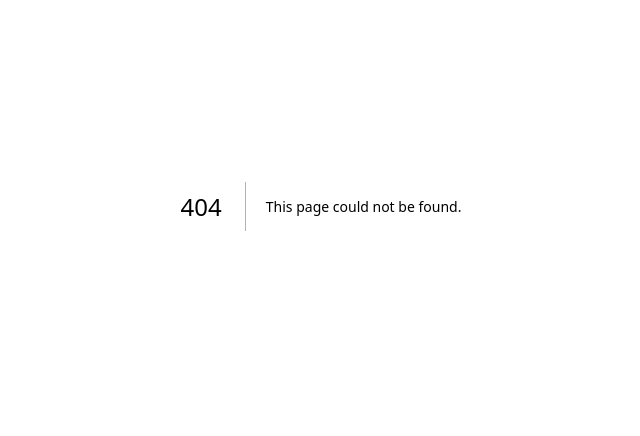
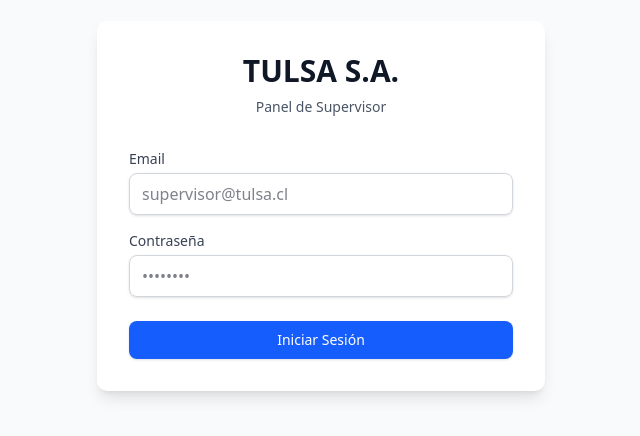
Before and after one commit to andrynho10/web-aca, a Next.js app: page /login in a window 1280 px wide. Before the commit this address had no page. Shown: the part 194-630 px from the top of the page, without its empty margins (319-959 px from the left). Built offline with nearby package versions, Linux system fonts and the light colour scheme; no server answers.

Commit message:
Creada pagina Login

```diff
--- /dev/null
+++ b/src/app/login/page.tsx
@@ -0,0 +1,88 @@
+'use client'
+
+import { useState } from 'react'
+import { useRouter } from 'next/navigation'
+import { loginSupervisor } from '@/lib/auth'
+
+export default function LoginPage() {
+  const router = useRouter()
+  const [email, setEmail] = useState('')
+  const [password, setPassword] = useState('')
+  const [error, setError] = useState('')
+  const [loading, setLoading] = useState(false)
+
+  const handleLogin = async (e: React.FormEvent) => {
+    e.preventDefault()
+    setError('')
+    setLoading(true)
+
+    const result = await loginSupervisor(email, password)
+
+    if (result.success) {
+      router.push('/dashboard')
+    } else {
+      setError(result.error || 'Error al iniciar sesión')
+    }
+
+    setLoading(false)
+  }
+
+  return (
+    <div className="min-h-screen flex items-center justify-center bg-gray-50">
+      <div className="max-w-md w-full space-y-8 p-8 bg-white rounded-lg shadow-lg">
+        <div className="text-center">
+          <h2 className="text-3xl font-bold text-gray-900">TULSA S.A.</h2>
+          <p className="mt-2 text-sm text-gray-600">Panel de Supervisor</p>
+        </div>
+
+        <form className="mt-8 space-y-6" onSubmit={handleLogin}>
+          {error && (
+            <div className="bg-red-50 border border-red-200 text-red-600 px-4 py-3 rounded">
+              {error}
+            </div>
+          )}
+
+          <div className="space-y-4">
+            <div>
+              <label htmlFor="email" className="block text-sm font-medium text-gray-700">
+                Email
+              </label>
+              <input
+                id="email"
+                type="email"
+                required
+                value={email}
+                onChange={(e) => setEmail(e.target.value)}
+                className="mt-1 block w-full px-3 py-2 border border-gray-300 rounded-md shadow-sm focus:outline-none focus:ring-blue-500 focus:border-blue-500"
+                placeholder="supervisor@tulsa.cl"
+              />
+            </div>
+
+            <div>
+              <label htmlFor="password" className="block text-sm font-medium text-gray-700">
+                Contraseña
+              </label>
+              <input
+                id="password"
+                type="password"
+                required
+                value={password}
+                onChange={(e) => setPassword(e.target.value)}
+                className="mt-1 block w-full px-3 py-2 border border-gray-300 rounded-md shadow-sm focus:outline-none focus:ring-blue-500 focus:border-blue-500"
+                placeholder="••••••••"
+              />
+            </div>
+          </div>
+
+          <button
+            type="submit"
+            disabled={loading}
+            className="w-full flex justify-center py-2 px-4 border border-transparent rounded-md shadow-sm text-sm font-medium text-white bg-blue-600 hover:bg-blue-700 focus:outline-none focus:ring-2 focus:ring-offset-2 focus:ring-blue-500 disabled:opacity-50 disabled:cursor-not-allowed"
+          >
+            {loading ? 'Iniciando sesión...' : 'Iniciar Sesión'}
+          </button>
+        </form>
+      </div>
+    </div>
+  )
+}
```
